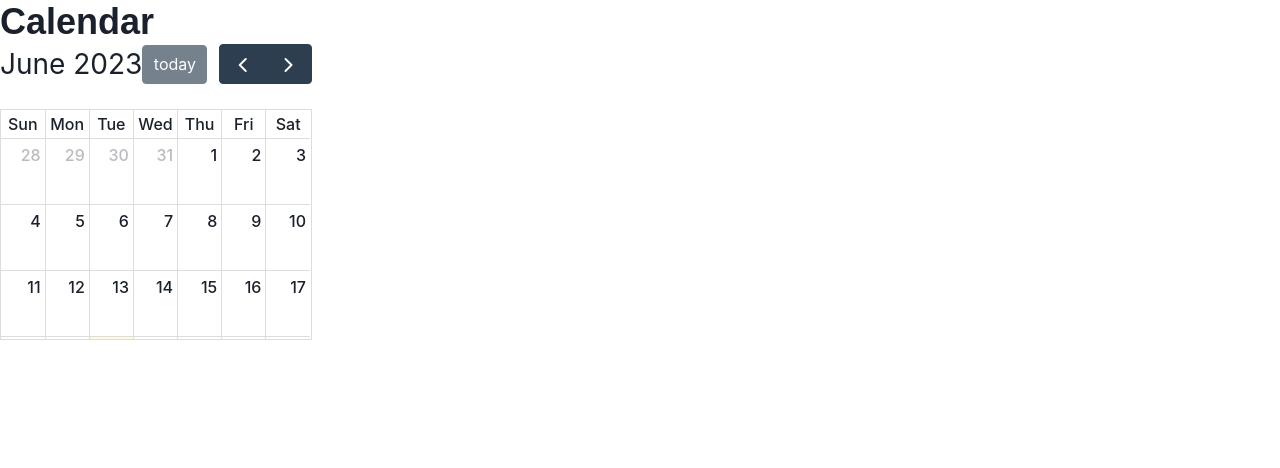
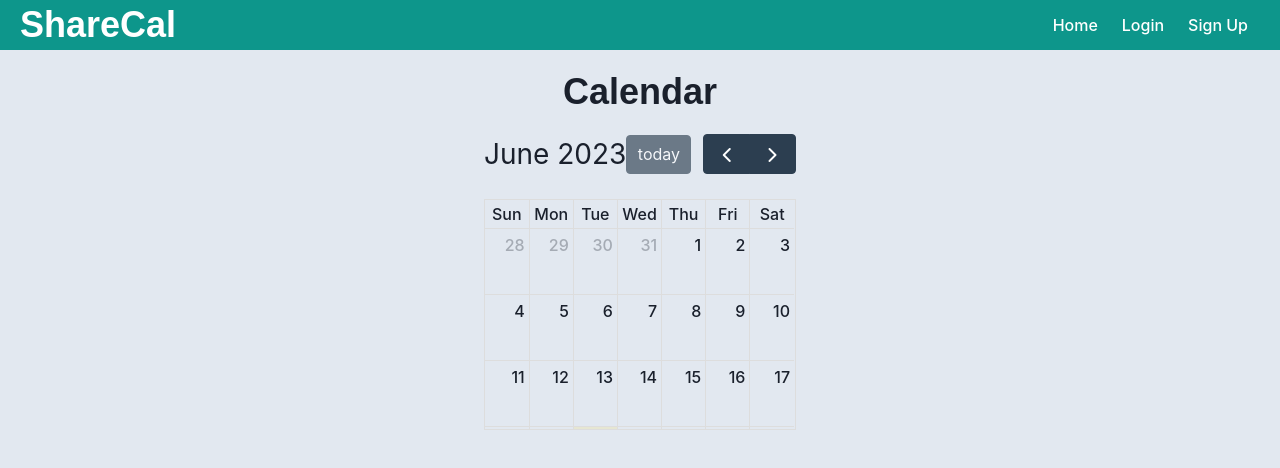
Before and after one commit to maxohsawa/sharecal, a React (Vite) app in the folder client/: page /calendar in a window 1280 px wide. Shown: the top 468 px of the page. Built offline with nearby package versions, Linux system fonts and the light colour scheme.

Commit message:
created header component

```diff
--- /dev/null
+++ b/client/src/components/Header.jsx
@@ -0,0 +1,51 @@
+import { Box, Heading, FormControl, FormLabel, Input, Button, Text } from "@chakra-ui/react";
+import { Link } from 'react-router-dom';
+
+function Header() {
+
+	return (
+		<>
+			<Box
+				w="100%"
+				h="50px"
+				bgColor="brand.300"
+				display="flex"
+				flexDirection="row"
+				justifyContent="space-between"
+                alignItems="center"
+				px={5}
+                color="white"
+			>
+				<Heading>ShareCal</Heading>
+                <Box
+                    display="flex"
+                    flexDirection="row"
+                >
+                    <Link to="/calendar">
+                        <Text
+                            mx={3}
+                        >
+                            Home
+                        </Text>
+                    </Link>
+                    <Link to="/login">
+                        <Text
+                            mx={3}
+                        >
+                            Login
+                        </Text>
+                    </Link>
+                    <Link to="/signup">
+                        <Text
+                            mx={3}
+                        >
+                            Sign Up
+                        </Text>
+                    </Link>
+                </Box>
+			</Box>
+		</>
+	);
+}
+
+export default Header;
--- a/client/src/pages/Calendar.jsx
+++ b/client/src/pages/Calendar.jsx
@@ -2,6 +2,7 @@
 import { Box, Heading } from "@chakra-ui/react";
 import FullCalendar from '@fullcalendar/react' // must go before plugins
 import dayGridPlugin from '@fullcalendar/daygrid' // a plugin!
+import Header from "../components/Header.jsx";
 
 // fullcalendar.io react docs
   // https://fullcalendar.io/docs/react
@@ -9,12 +10,24 @@ import dayGridPlugin from '@fullcalendar/daygrid' // a plugin!
 function Calendar() {
 	return (
 		<>
-			<Box>
-				<Heading>Calendar</Heading>
-        <FullCalendar
-          plugins={[ dayGridPlugin ]}
-          initialView="dayGridMonth"
-        />
+			<Box
+				w="100vw"
+				h="100vh"
+				bgColor="gray.200"
+				display="flex"
+				flexDirection="column"
+				alignItems="center"
+			>
+				<Header />
+				<Heading
+					my={5}
+				>
+					Calendar
+				</Heading>
+				<FullCalendar
+				plugins={[ dayGridPlugin ]}
+				initialView="dayGridMonth"
+				/>
 			</Box>
 		</>
 	);
--- a/client/src/pages/Login.jsx
+++ b/client/src/pages/Login.jsx
@@ -1,5 +1,6 @@
 import { Box, Heading, FormControl, FormLabel, Input, Button, Text } from "@chakra-ui/react";
 import { useState } from "react";
+import Header from "../components/Header.jsx";
 
 function Login() {
 
@@ -39,9 +40,13 @@ function Login() {
 				display="flex"
 				flexDirection="column"
 				alignItems="center"
-				p={5}
 			>
-				<Heading>ShareCal Login</Heading>
+				<Header />
+				<Heading
+					my={5}
+				>
+					Login
+				</Heading>
 				<FormControl
 					bgColor="white"
 					w="50%"
--- a/client/src/pages/SignUp.jsx
+++ b/client/src/pages/SignUp.jsx
@@ -1,5 +1,6 @@
 import { Box, Heading, FormControl, FormLabel, Input, Button, Text } from "@chakra-ui/react";
 import { useState } from "react";
+import Header from "../components/Header.jsx";
 
 function SignUp() {
 
@@ -50,9 +51,13 @@ function SignUp() {
 				display="flex"
 				flexDirection="column"
 				alignItems="center"
-				p={5}
 			>
-				<Heading>ShareCal Sign Up</Heading>
+				<Header />
+				<Heading
+					my={5}
+				>
+					Sign Up
+				</Heading>
 				<FormControl
 					bgColor="white"
 					w="50%"
```
